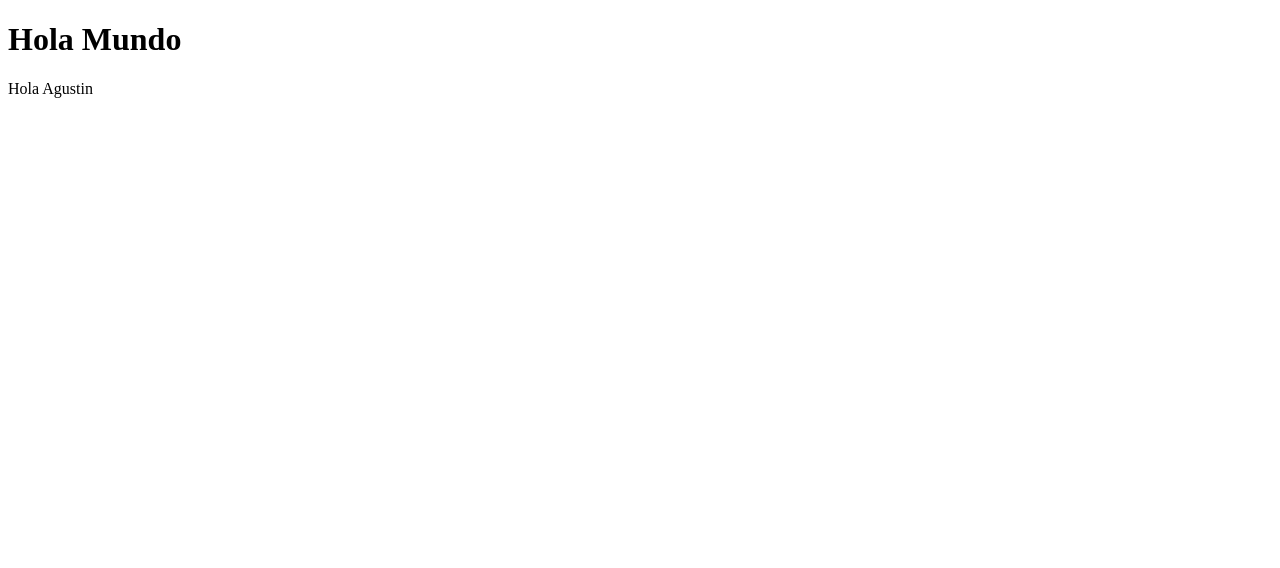
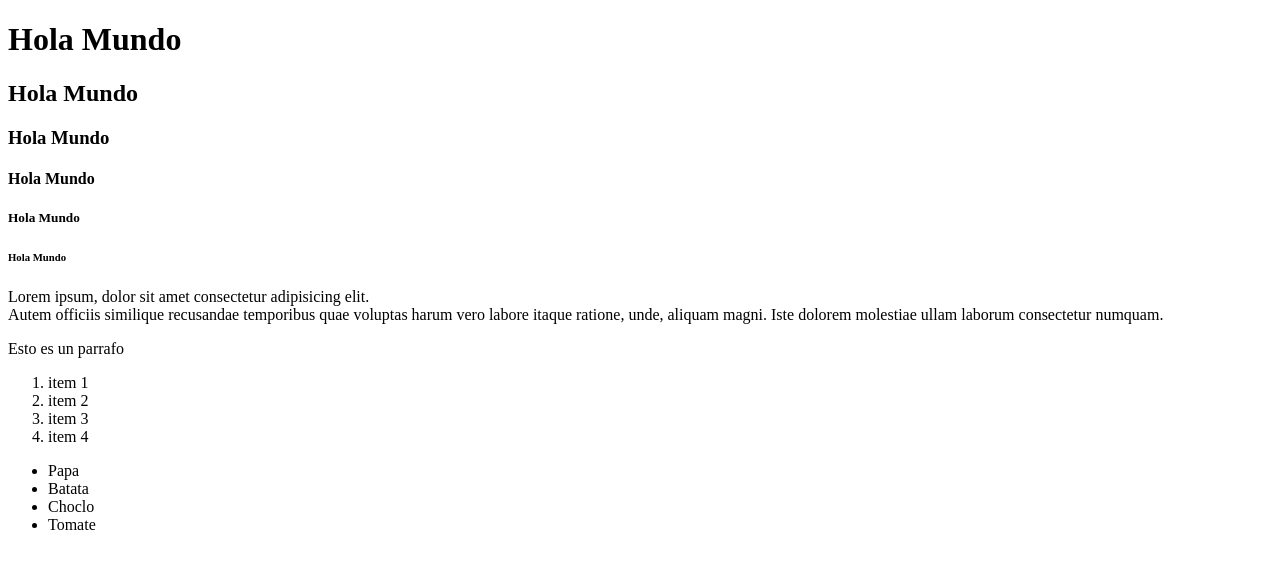
Before and after one commit to agusbeja/programacion-web-1, a plain HTML site: page index.html in a window 1280 px wide. Drawn offline with Linux system fonts and the light colour scheme.

Commit message:
clase 1: html-head-body-h1 a h6-p-br-span-ol-ul-li

```diff
--- a/index.html
+++ b/index.html
@@ -3,12 +3,37 @@
 <head>
     <meta charset="UTF-8">
     <meta name="viewport" content="width=device-width, initial-scale=1.0">
-    <title>Document</title>
+    <title>App</title> <!--Nombre de la pestaña de la pagina-->
 </head>
 <body>
-    <h1>Hola Mundo</h1>
+    <h1>Hola Mundo</h1> <!--Titulo principal-->
+
+    <!--Titulos secundarios-->
+    <h2>Hola Mundo</h2>
+    <h3>Hola Mundo</h3>
+    <h4>Hola Mundo</h4>
+    <h5>Hola Mundo</h5>
+    <h6>Hola Mundo</h6>
+
+    <p> <!--Parrafo-->
+        Lorem ipsum, dolor sit amet consectetur adipisicing elit. <br> <!--Provoca un salto de linea-->Autem officiis similique recusandae temporibus quae voluptas harum vero labore <span>itaque</span> <!--Para diferenciar partes a nivel interno--> ratione, unde, aliquam magni. Iste dolorem molestiae ullam laborum consectetur numquam.
+    </p>
     <p>
-        Hola Agustin
+        Esto es un parrafo
     </p>
+
+    <ol> <!--Lista numerada "ordered list"-->
+        <li>item 1</li> <!--list item-->
+        <li>item 2</li>
+        <li>item 3</li>
+        <li>item 4</li>
+    </ol>
+
+    <ul> <!--Lista sin orden "unordered list"-->
+        <li>Papa</li>
+        <li>Batata</li>
+        <li>Choclo</li>
+        <li>Tomate</li>
+    </ul>
 </body>
 </html>
```
